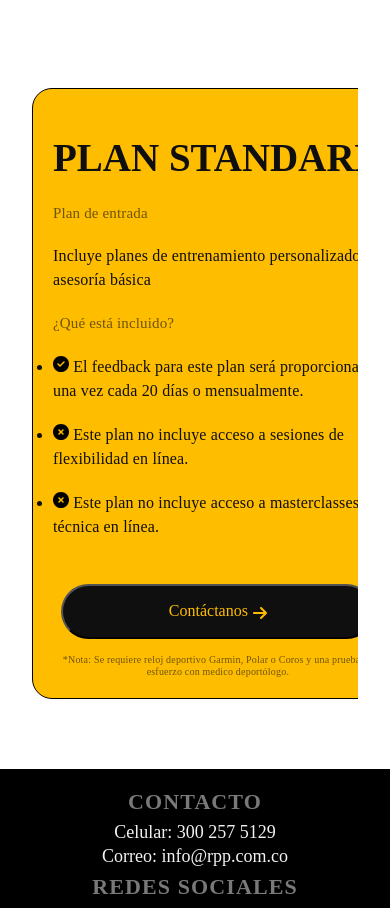
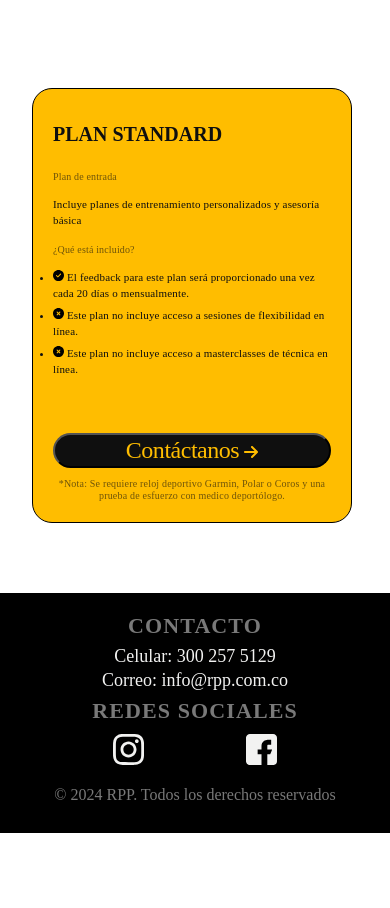
Before and after one commit to RunningPersonalPlan/webPage, a React (Vite) app in the folder Rpp/: page / in a window 390 px wide. Shown: the part 4100-5008 px from the top of the page. After the commit the page ends 4933 px from the top, so only its background shows below. Built offline with nearby package versions, Linux system fonts and the light colour scheme.

Commit message:
add: planes responsive

```diff
--- a/Rpp/src/components/Home/Planes.css
+++ b/Rpp/src/components/Home/Planes.css
@@ -121,6 +121,12 @@
     width:fit-content;
     overflow: hidden;
     display: inline-block;
+    font-family: Recursive;
+    font-size: 24px;
+    font-style: normal;
+    font-weight: 400;
+    line-height: 120%; /* 28.8px */
+    letter-spacing: -0.48px;
 }
 .whatsapp-button-planes .Icon-Button{
     color: var(--tbutton);
@@ -141,3 +147,76 @@
     line-height: 120%;
     letter-spacing: 0.2px;
 }
+@media screen and (max-width:449px) {
+
+.planes-container-card{
+    width: 327px;
+    height: 435px;
+}
+.planes-container-card .titulo-card{
+    font-size: 20px;
+}
+.planes-container-card .card-content{
+
+    height: 350px;
+}
+.planes-container-card h6{
+    font-size: 10px;
+    margin-bottom: 12px;
+}
+.planes-container-card .p-descripcion-card{
+    margin: 0;
+    margin-bottom: 10px;
+    font-size: 11px;
+}
+.planes-container-card li{
+
+    margin-bottom: 5px;
+    font-size: 11px;
+
+}
+
+.planes-container-card li .incluye-card-option{
+
+    width: 11px;
+    height: 11px;
+
+}
+
+.planes-container-card li .no-incluye-card-option{
+    width: 11px;
+    height: 11px;
+}
+
+.planes-container-card .whatsapp-button-planes{
+
+    width: 278px;
+    height: 45px;
+    margin-top: 10px;
+    margin-bottom: 10px;
+
+}
+.whatsapp-button-planes .text-Button{
+    font-size: 24px;
+}
+
+
+}
+
+@media screen and (max-width:384px) {
+
+.planes-container-card{
+    width: 250px;
+    height: 435px;
+}
+
+.planes-container-card .whatsapp-button-planes{
+
+    width: 200px;
+    height: 45px;
+    margin-top: 10px;
+    margin-bottom: 10px;
+
+}
+
+}
--- a/Rpp/src/views/Home.css
+++ b/Rpp/src/views/Home.css
@@ -150,13 +150,29 @@
     overflow-x: auto;
     overscroll-behavior-x: auto;
     scroll-snap-type: x mandatory;
+    scrollbar-width: thin; /* Firefox */
+    scrollbar-color: lightgray white; /* Firefox */
+    scroll-behavior: smooth;
+    cursor:all-scroll;
+  }
+  .section-pasion-deporte .Planes-card::-webkit-scrollbar {
+    height: 6px; /* Altura de la barra de desplazamiento horizontal */
+}
 
+  .section-pasion-deporte .Planes-card::-webkit-scrollbar-track {
+      background: white; /* Color de fondo de la pista */
   }
+
+  .section-pasion-deporte .Planes-card::-webkit-scrollbar-thumb {
+      background-color: lightgray; /* Color del pulgar (la parte que se mueve) */
+      border-radius: 10px; /* Bordes redondeados del pulgar */
+  }
+
   .section-pasion-deporte .Planes-card .card-planes-home{
-    scroll-snap-align: start; /* Alinea la primera tarjeta al inicio del scroll */
-    flex-shrink: 0;
     width: 424px;
     min-width: 420px;
+    cursor:all-scroll;
+
   }
   #propositos{
     margin-bottom: 5px;
```
